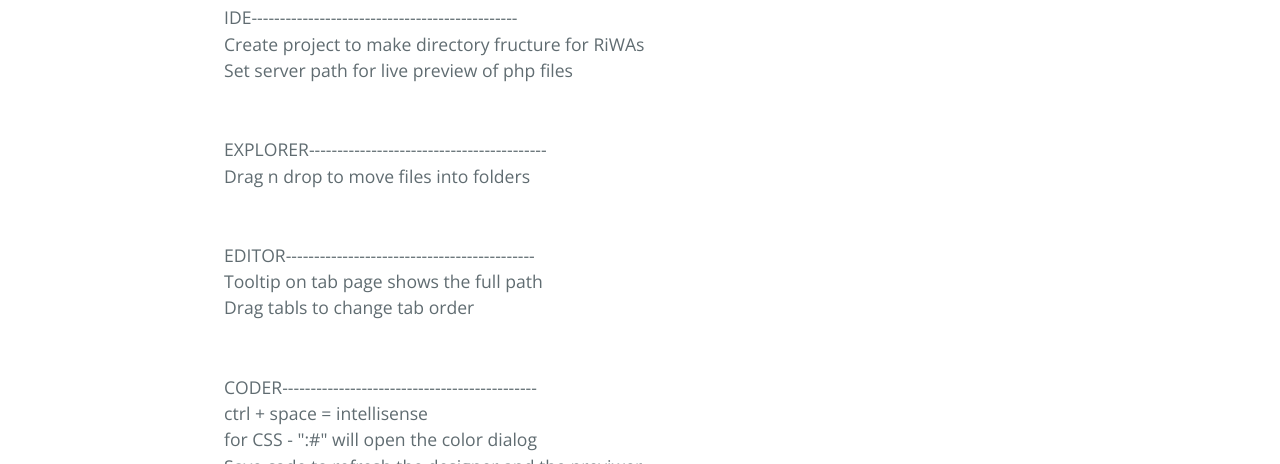
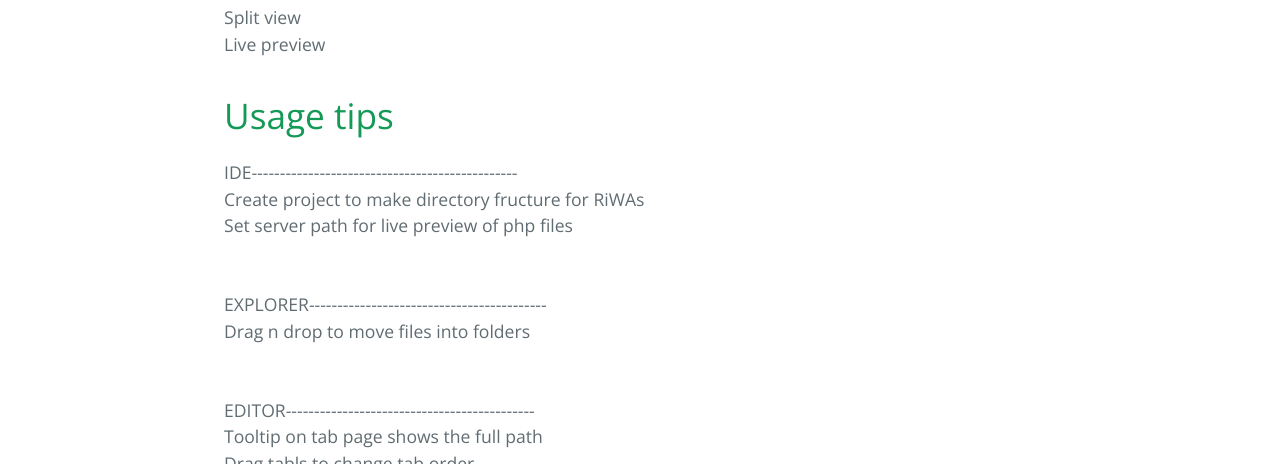
Before and after one commit to FusionCrewSolutions/RiWABuild-v2, a plain HTML site: page index.html in a window 1280 px wide. Shown: the part 636-1100 px from the top of the page. Drawn offline with nearby package versions, Linux system fonts and the light colour scheme.

```diff
--- a/index.html
+++ b/index.html
@@ -27,6 +27,12 @@ When you build the application from the source, make sure to have tidy.dll in th
 
 <h1>
 <a id="features" class="anchor" href="#features" aria-hidden="true"><span aria-hidden="true" class="octicon octicon-link"></span></a>Features</h1>
+
+<p>Split view<br>
+Live preview<br></p>
+
+<h1>
+<a id="usage-tips" class="anchor" href="#usage-tips" aria-hidden="true"><span aria-hidden="true" class="octicon octicon-link"></span></a>Usage tips</h1>
 
 <p>IDE-----------------------------------------------<br>
 Create project to make directory fructure for RiWAs<br>
--- a/params.json
+++ b/params.json
@@ -1,6 +1,6 @@
 {
   "name": "RiwaBuild-v2",
   "tagline": "An IDE for php based Rich Web-based Application development",
-  "body": "#RiWABuild-v2\r\nRiWABuild is an IDE for php based Rich Web-based Application development<br>\r\nWhen you build the application from the source, make sure to have tidy.dll in the application folder.\r\n\r\n#Features\r\nIDE-----------------------------------------------<br>\r\nCreate project to make directory fructure for RiWAs<br>\r\nSet server path for live preview of php files<br>\r\n<br><br>\r\nEXPLORER------------------------------------------<br>\r\nDrag n drop to move files into folders<br>\r\n<br><br>\r\nEDITOR--------------------------------------------<br>\r\nTooltip on tab page shows the full path<br>\r\nDrag tabls to change tab order<br>\r\n<br><br>\r\nCODER---------------------------------------------<br>\r\nctrl + space = intellisense<br>\r\nfor CSS - \":#\" will open the color dialog<br>\r\nSave code to refresh the designer and the previwer<br>\r\nDrag and drop CSS/JS files on php/html code to link them<br>\r\nContext menu -> insert snippets (for JS)<br>\r\n<br><br>\r\nDESIGNER------------------------------------------<br>\r\ndouble click an image file from explorer to add the image to the cursor position in the designer<br>\r\n\r\n\r\n",
+  "body": "# RiWABuild-v2\r\nRiWABuild is an IDE for php based Rich Web-based Application development<br>\r\nWhen you build the application from the source, make sure to have tidy.dll in the application folder.\r\n\r\n#Features\r\nSplit view<br>\r\nLive preview<br>\r\n\r\n\r\n#Usage tips\r\nIDE-----------------------------------------------<br>\r\nCreate project to make directory fructure for RiWAs<br>\r\nSet server path for live preview of php files<br>\r\n<br><br>\r\nEXPLORER------------------------------------------<br>\r\nDrag n drop to move files into folders<br>\r\n<br><br>\r\nEDITOR--------------------------------------------<br>\r\nTooltip on tab page shows the full path<br>\r\nDrag tabls to change tab order<br>\r\n<br><br>\r\nCODER---------------------------------------------<br>\r\nctrl + space = intellisense<br>\r\nfor CSS - \":#\" will open the color dialog<br>\r\nSave code to refresh the designer and the previwer<br>\r\nDrag and drop CSS/JS files on php/html code to link them<br>\r\nContext menu -> insert snippets (for JS)<br>\r\n<br><br>\r\nDESIGNER------------------------------------------<br>\r\ndouble click an image file from explorer to add the image to the cursor position in the designer<br>\r\n\r\n\r\n",
   "note": "Don't delete this file! It's used internally to help with page regeneration."
 }
```
